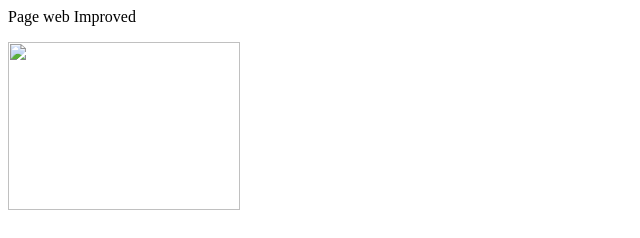
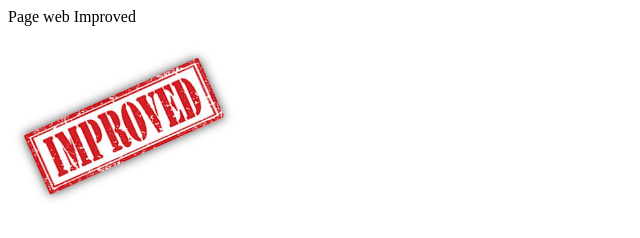
Before and after one commit to Chaker-Larabi/improved.github.io, a plain HTML site: page index.html in a window 1280 px wide. Shown: the whole page, without its empty margins (0-640 px from the left). Drawn offline with Linux system fonts and the light colour scheme.

Commit message:
Update index.html

```diff
--- a/index.html
+++ b/index.html
@@ -9,7 +9,7 @@
 
 <p class=MsoNormal>Page web <span class=SpellE>Improved</span></p>
 
-<p><img width=232 height=168 src="images/image001.jpg"></p>
+<p><img width=232 height=168 src="image001.jpg"></p>
 
 
 </body>
```
